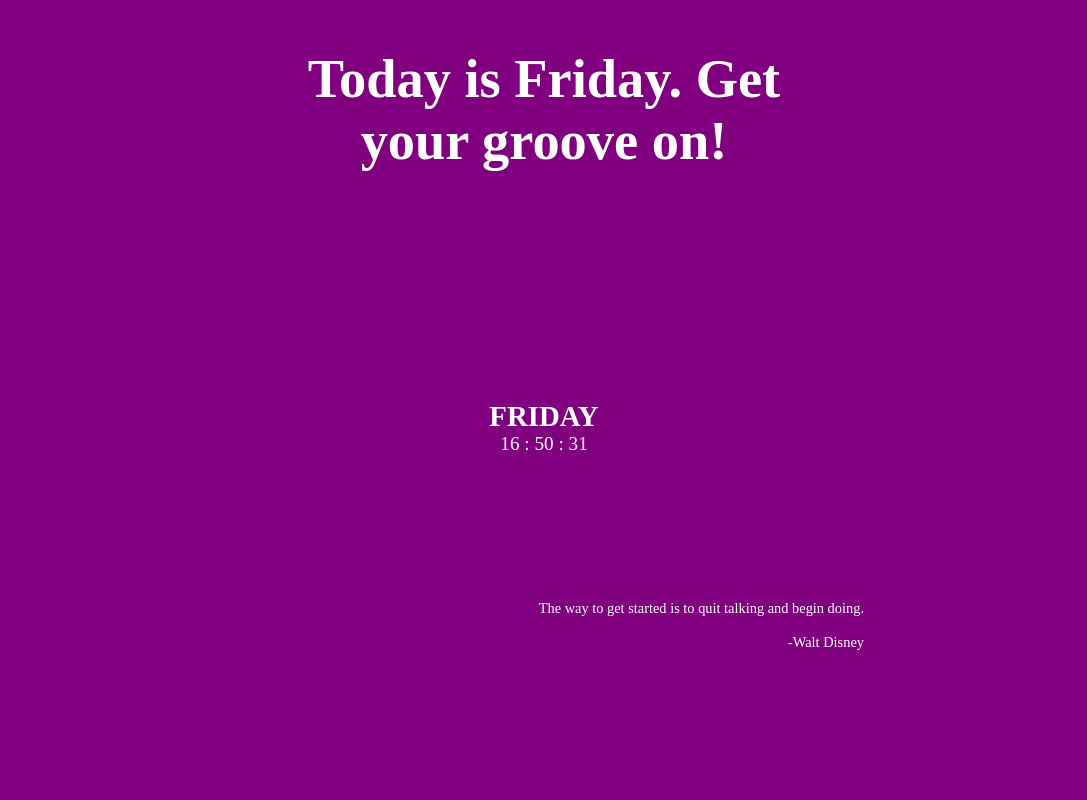
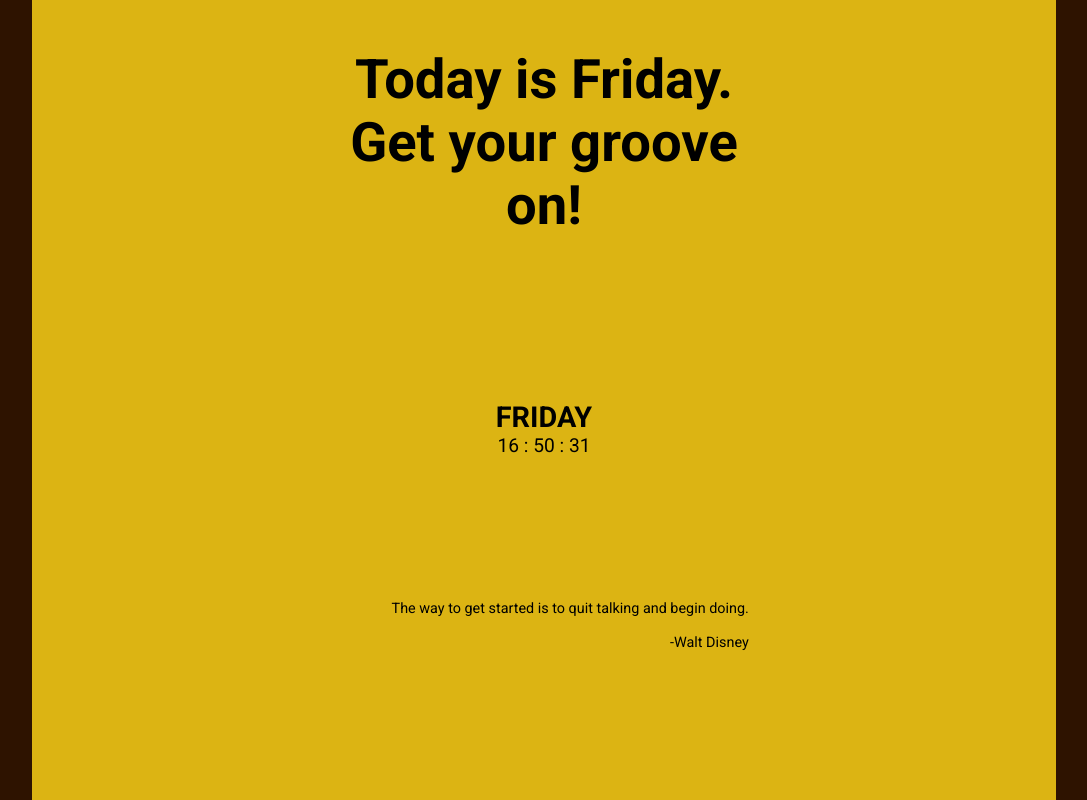
Before and after one commit to N-Endy/daily-calender, a plain HTML site: page index.html in a window 1280 px wide. Shown: the whole page, without its empty margins (96-1183 px from the left). Drawn offline with Linux system fonts and the light colour scheme.

Commit message:
added background color and font

```diff
--- a/script.js
+++ b/script.js
@@ -5,30 +5,40 @@
   function greet() {
     const greeting = [
         {
-            "Sunday": "You need Jesus! Go to Church!"
+            "Sunday": "You need Jesus! Go to Church!",
+            "bg": "8c3b04"
         },
         {
-            "Monday": "Hello! It's Monday. Monday = Workday"
+            "Monday": "Hello! It's Monday. Monday = Workday",
+            "bg": "#2f4a70"
         },
         {
-            "Tuesday": "No one cares about Tuesday"
+            "Tuesday": "No one cares about Tuesday",
+            "bg": "#827f54"
         },
         {
-            "Wednesday": "It's Wednesday. Who are you crushing on"
+            "Wednesday": "It's Wednesday. Who are you crushing on",
+            "bg": "#c29400"
         },
         {
-            "Thursday": "Throw back Thursday...Anyone?"
+            "Thursday": "Throw back Thursday...Anyone?",
+            "bg": "#c56a19"
         },
         {
-            "Friday": "Today is Friday. Get your groove on!"
+            "Friday": "Today is Friday. Get your groove on!",
+            "bg": "#dcb413"
         },
         {
-            "Saturday": "Cleanliness is next to Godliness, Time for Chores!"
+            "Saturday": "Cleanliness is next to Godliness, Time for Chores!",
+            "bg": "#c91e1f"
         }
     ]
 
     let greetingText = document.querySelector('.greeting-text');
     greetingText.textContent = greeting[day][today];
+
+    let container = document.querySelector('.container');
+    container.style.backgroundColor = greeting[day].bg;
 }
 
 
@@ -127,8 +137,6 @@ const quotes = [
         }
   ];
 
-  window.addEventListener('load', loadQuote);
-
   function loadQuote() {
     let random = Math.floor(Math.random() * quotes.length);
     console.log(random)
@@ -136,3 +144,5 @@ const quotes = [
     document.querySelector(".quote").textContent = quotes[random].quote;
     document.querySelector(".author").textContent = '-'+quotes[random].author;
   }
+
+  window.addEventListener('load', loadQuote);
--- a/style.css
+++ b/style.css
@@ -1,6 +1,4 @@
-:root {
-    --bg-monday: ;
-}
+@import url('https://fonts.googleapis.com/css2?family=Roboto:wght@300;400;700&display=swap');
 
 * {
     padding: 0;
@@ -8,11 +6,16 @@
     box-sizing: border-box;
 }
 
+body {
+    background: #2e1300;
+}
+
 .container {
-    width: 100vw;
+    width: 80vw;
     height: 100vh;
-    background: purple;
-    color: #fff;
+    margin: 0 auto;
+    font-family: 'Roboto', sans-serif;
+    color: #000;
 }
 
 .container .text {
@@ -32,7 +35,7 @@
 
 .container .motivation {
     height: 25%;
-    width: 50%;
+    width: 40%;
     margin: 0 auto;
     text-align: right;
     font-size: 0.9rem;
```
